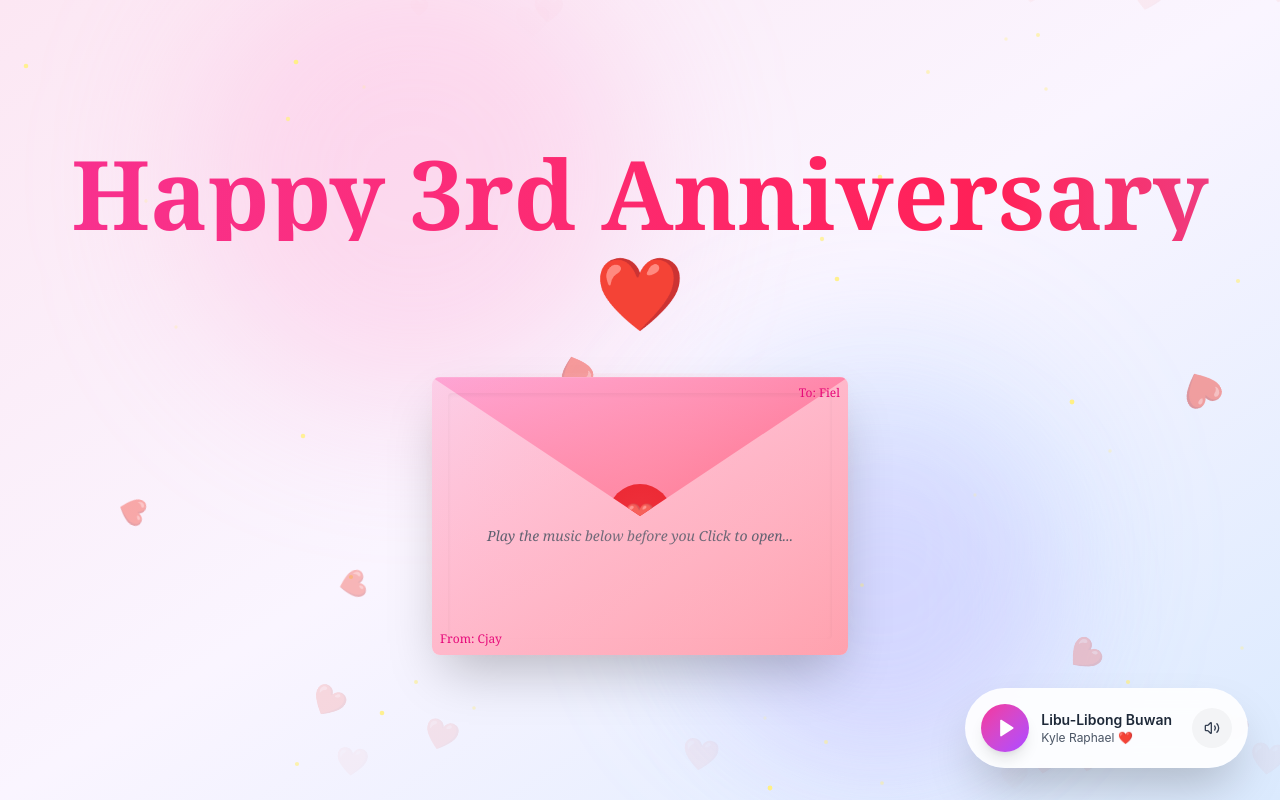
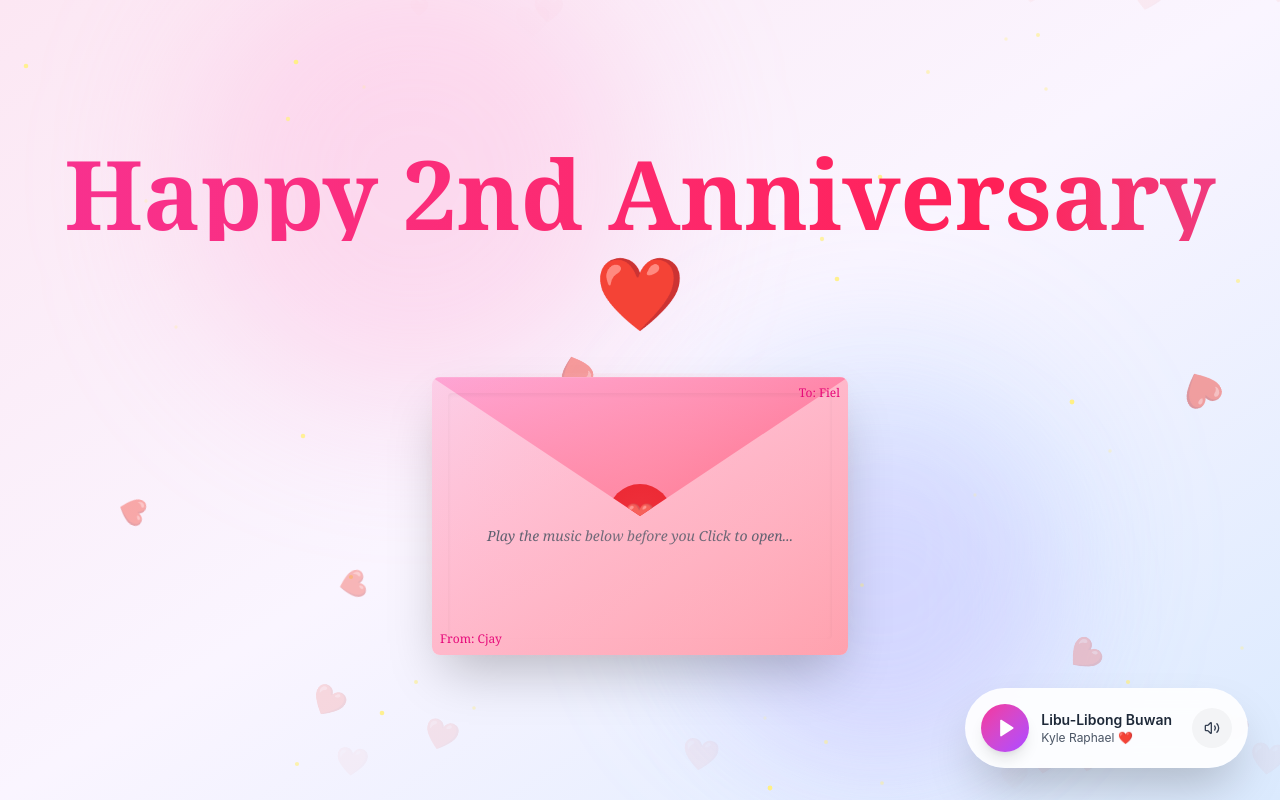
Before and after one commit to ChesterArano/anniversary, a React (Vite) app: page / in a window 1280 px wide. Built offline with nearby package versions, Linux system fonts and the light colour scheme.

Commit message:
Add anniversary text calculation and update title in index.html

```diff
--- a/index.html
+++ b/index.html
@@ -4,7 +4,7 @@
     <head>
       <meta charset="UTF-8" />
       <meta name="viewport" content="width=device-width, initial-scale=1.0" />
-      <title>Anniversary website design</title>
+      <title>Our Time Spent Together</title>
       <link href="https://fonts.googleapis.com/css2?family=Playfair+Display:wght@500;600;700&display=swap" rel="stylesheet">
       <style>html, body { height: 100%; margin: 0; } #root { height: 100%; }</style>
     </head>
--- a/src/app/App.tsx
+++ b/src/app/App.tsx
@@ -1,5 +1,5 @@
 import { motion, AnimatePresence } from "motion/react";
-import { useState } from "react";
+import { useState, useMemo } from "react";
 import { AnimatedBackground } from "./components/AnimatedBackground";
 import { EnvelopeCard } from "./components/EnvelopeCard";
 import { LoveLetter } from "./components/LoveLetter";
@@ -8,10 +8,14 @@ import { Timeline } from "./components/Timeline";
 import { CountdownTimer } from "./components/CountdownTimer";
 import { MusicPlayer } from "./components/MusicPlayer";
 import { FloatingHearts } from "./components/FloatingHearts";
+import { getAnniversaryText } from "./utils/anniversaryCalculator";
 
 export default function App() {
   const [showLetter, setShowLetter] = useState(false);
   const [showGallery, setShowGallery] = useState(false);
+
+
+  const anniversaryText = useMemo(() => getAnniversaryText(), []);
 
   const handleEnvelopeOpen = () => {
     setShowLetter(true);
@@ -55,7 +59,7 @@ export default function App() {
                 backgroundSize: "200% auto",
               }}
             >
-              Happy 3rd Anniversary
+              {anniversaryText}
             </motion.h1>
             <motion.div
               initial={{ scale: 0 }}
--- /dev/null
+++ b/src/app/utils/anniversaryCalculator.ts
@@ -0,0 +1,51 @@
+export function getOrdinalSuffix(num: number): string {
+  if (num % 100 === 11 || num % 100 === 12 || num % 100 === 13) {
+    return "th";
+  }
+  const lastDigit = num % 10;
+  if (lastDigit === 1) return "st";
+  if (lastDigit === 2) return "nd";
+  if (lastDigit === 3) return "rd";
+  return "th";
+}
+
+export function getAnniversaryText(): string {
+  const baseDate = new Date(2023, 4, 22);
+  const today = new Date();
+
+  let years = today.getFullYear() - baseDate.getFullYear();
+  let months = today.getMonth() - baseDate.getMonth();
+  let days = today.getDate() - baseDate.getDate();
+
+  if (months < 0 || (months === 0 && days < 0)) {
+    years--;
+    const adjustedDate = new Date(today.getFullYear() - 1, baseDate.getMonth(), baseDate.getDate());
+    const diff = today.getTime() - adjustedDate.getTime();
+    const daysDiff = Math.floor(diff / (1000 * 60 * 60 * 24));
+    months = Math.floor(daysDiff / 30.44);
+    days = Math.floor(daysDiff % 30.44);
+  } else if (days < 0) {
+    months--;
+    const prevMonth = new Date(today.getFullYear(), today.getMonth(), 0);
+    days += prevMonth.getDate();
+  }
+
+  const anniversaryNumber = years;
+
+  if (years === 0) {
+    let message = `Happy 3rd`;
+
+    if (months > 0) {
+      message += ` And ${months} month${months > 1 ? "s" : ""}`;
+    }
+
+    if (days > 0) {
+      message += ` And ${days} day${days > 1 ? "s" : ""}`;
+    }
+
+    message += ` Anniversary`;
+    return message;
+  } else {
+    return `Happy ${years}${getOrdinalSuffix(years)} Anniversary`;
+  }
+}
```
